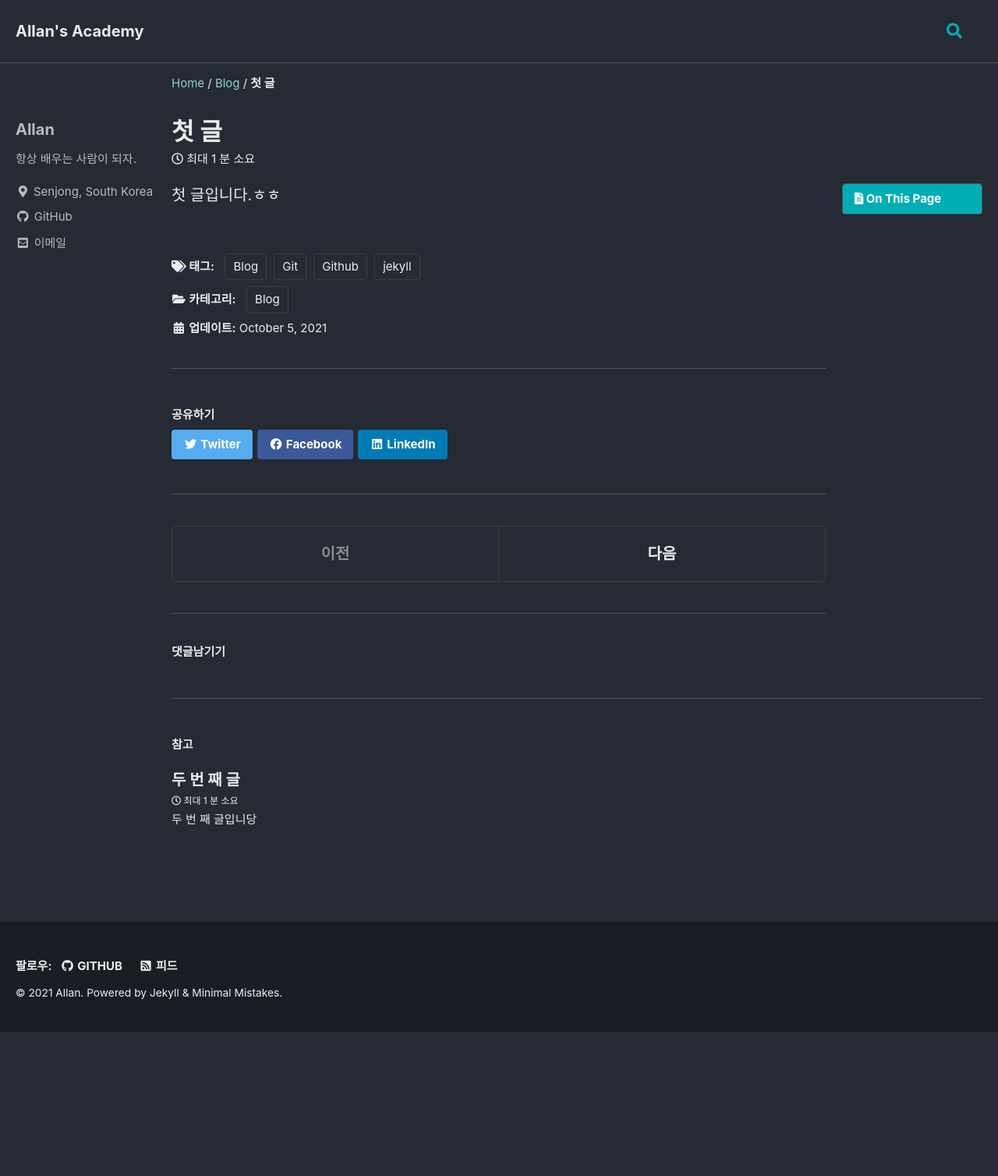
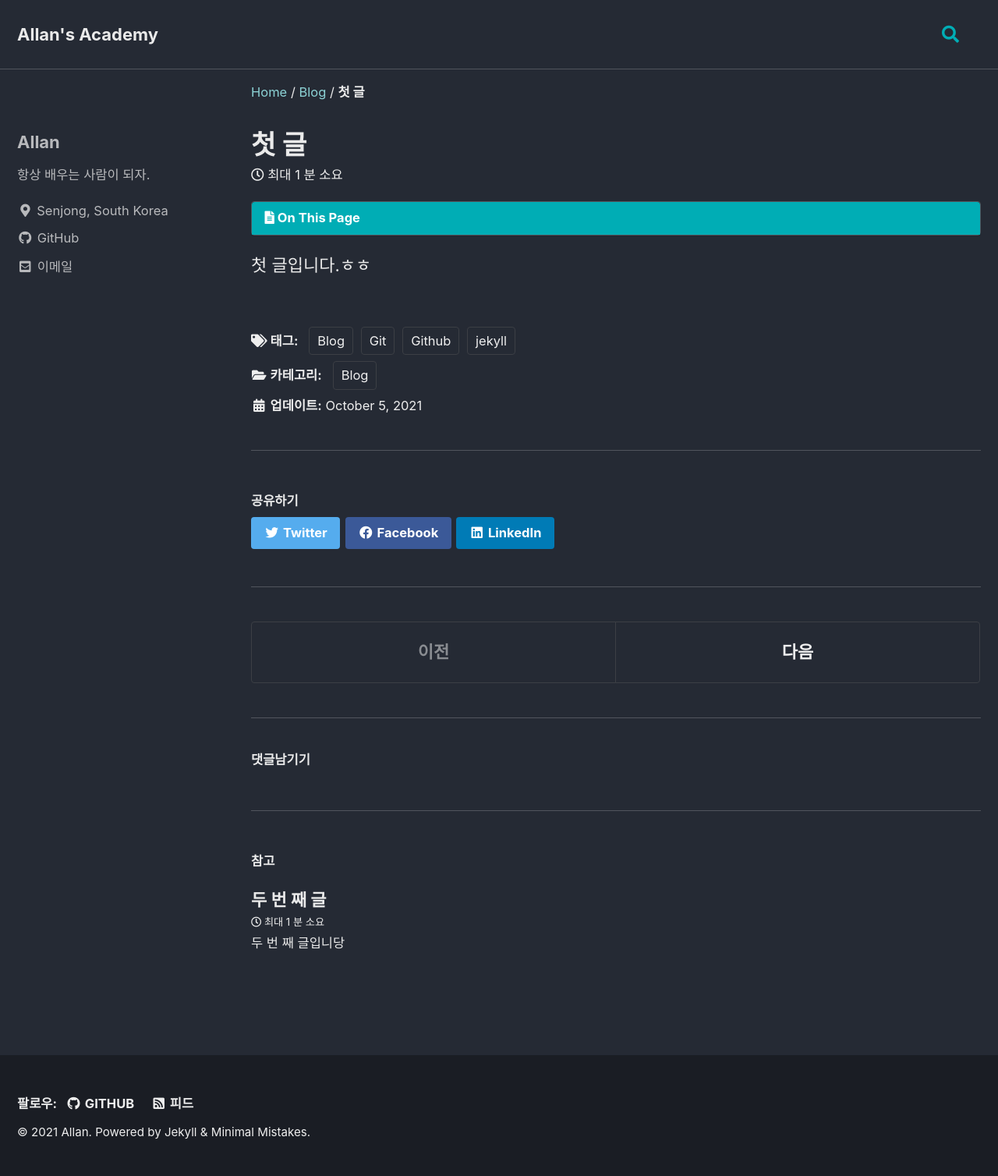
Before and after one commit to yoonsangmin/yoonsangmin.github.io, a Jekyll site: the page built from _posts/2021-10-05-my-first-post.md, in a window 1280 px wide. Shown: the whole page at 78% size. Built offline with Jekyll 4.4.1, drawn with Linux system fonts in a browser that asks for light colours; cached includes are drawn as plain includes; comment, search, counter and statistics services are not loaded; before the commit the page ends 1323 px from its top, so only the background shows below that.

Commit message:
포스트 너비 변경

```diff
--- a/_layouts/single.html
+++ b/_layouts/single.html
@@ -1,5 +1,6 @@
 ---
 layout: default
+classes: wide
 ---
 
 {% if page.header.overlay_color or page.header.overlay_image or page.header.image %}
--- a/_sass/minimal-mistakes/_variables.scss
+++ b/_sass/minimal-mistakes/_variables.scss
@@ -148,7 +148,7 @@
 $medium: 768px !default;
 $medium-wide: 900px !default;
 $large: 1024px !default;
-$x-large: 1400px !default;
+$x-large: 1280px !default;
 $max-width: $x-large !default;
 
 /*
```
